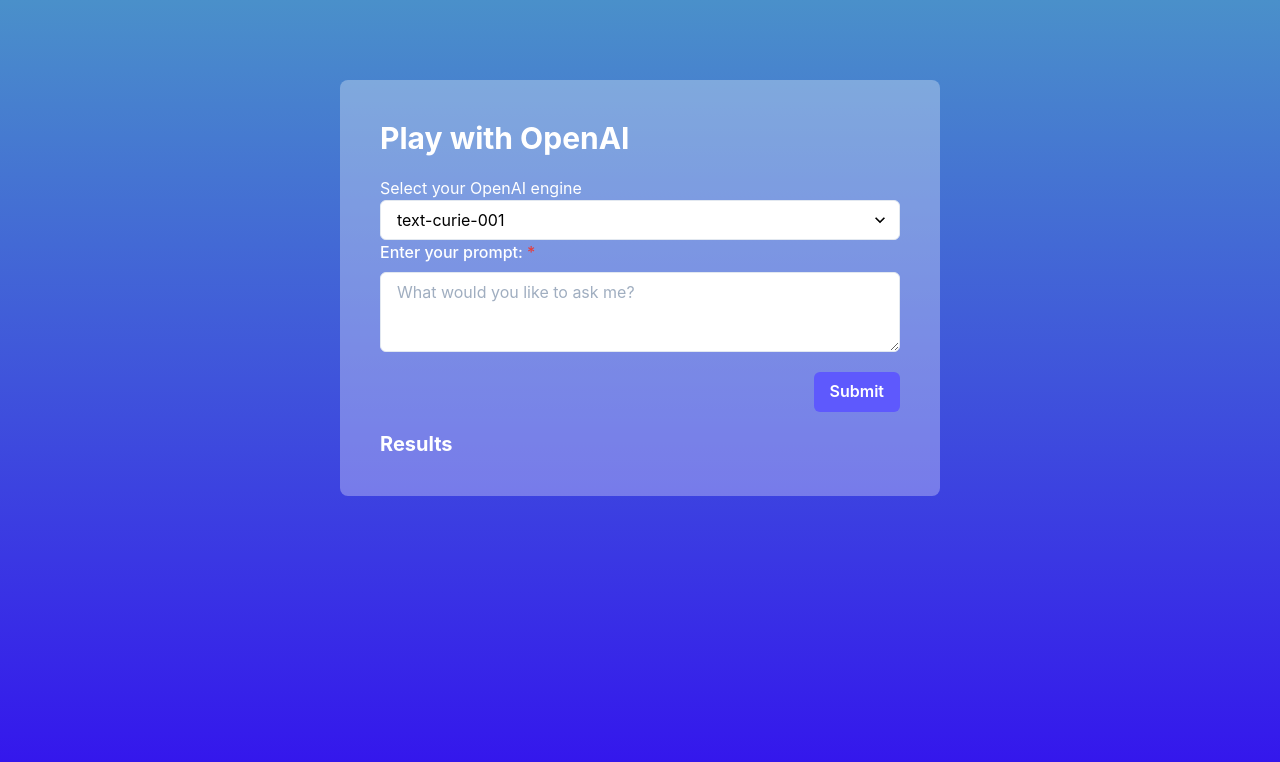
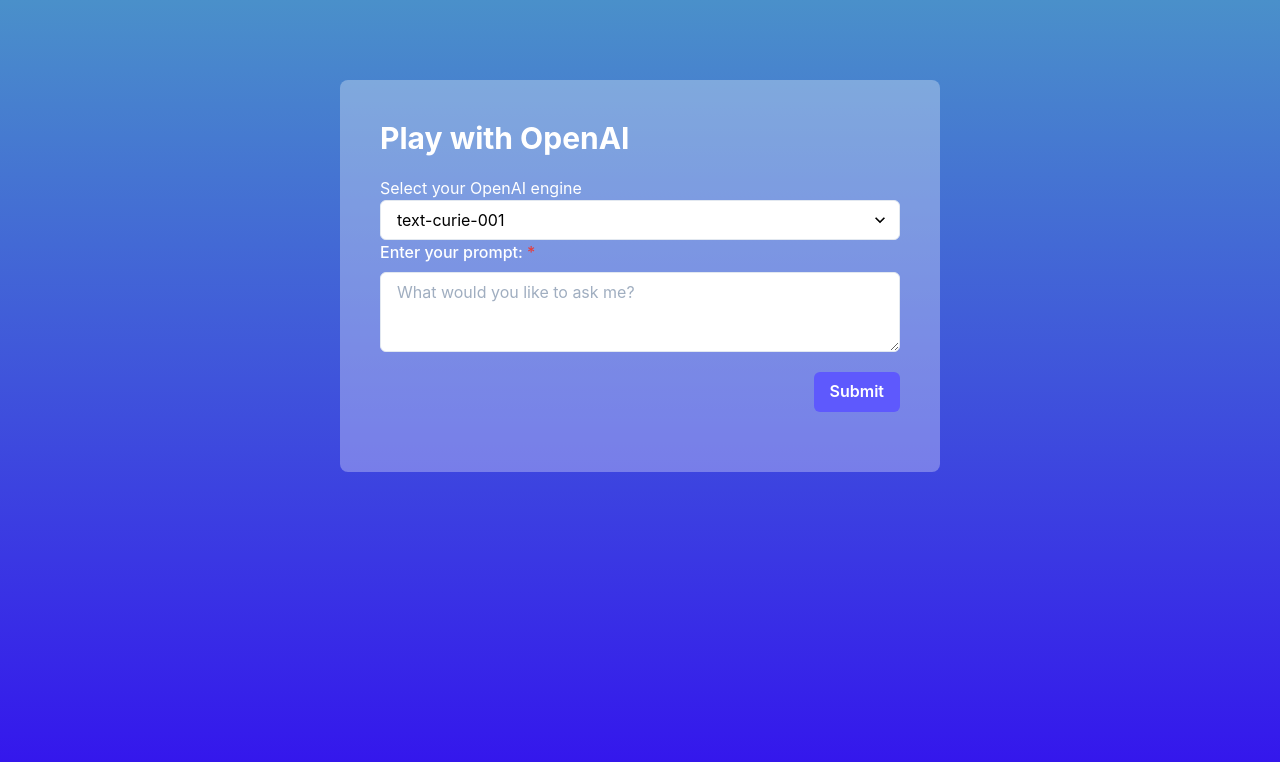
Before and after one commit to kristySpringman/openai-completions, a Next.js app: page / in a window 1280 px wide. Shown: the top 762 px of the page. Built offline with nearby package versions, Linux system fonts and the light colour scheme.

Commit message:
UI - Show "Results" text - Only show "Results" when there are actually results

```diff
--- a/component/form.tsx
+++ b/component/form.tsx
@@ -21,6 +21,7 @@
     const [prompt, setPrompt] = useState('')
     const [results, setResult] = useState([])
     const [isLoading, setIsLoading] = useState(false)
+    const [visibility, setIsVisible] = useState('none')
 
     const handleSubmit = async (event) => {
         event.preventDefault()
@@ -46,6 +47,7 @@
         let queryResponseFromAPI = APIJSON.response
 
         if (openAIResponse.status == 200) {
+            setIsVisible('block')
             setResult(allResults => [{ value: engineChoice, prompt: prompt, response: queryResponseFromAPI }, ...allResults])
             setPrompt("")
         } else {
@@ -102,7 +104,7 @@
                 </FormControl>
             </form>
             <Box id="results">
-                <Heading as='h2' size='md'>Results</Heading>
+                <Heading as='h2' size='md' display={visibility} >Results</Heading>
                     <Box borderRadius='lg'>{results.map (e =>
                             <Grid
                             templateColumns='repeat(4,1fr)'
```
